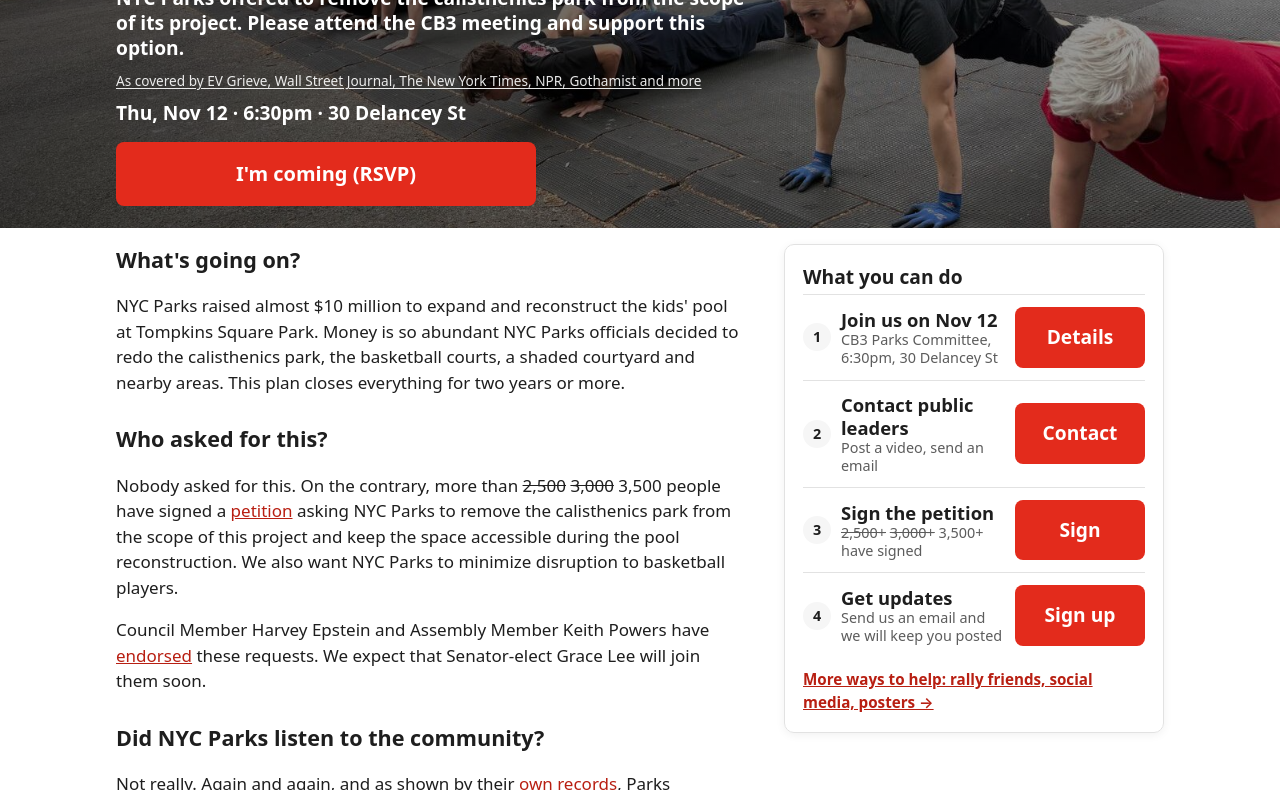
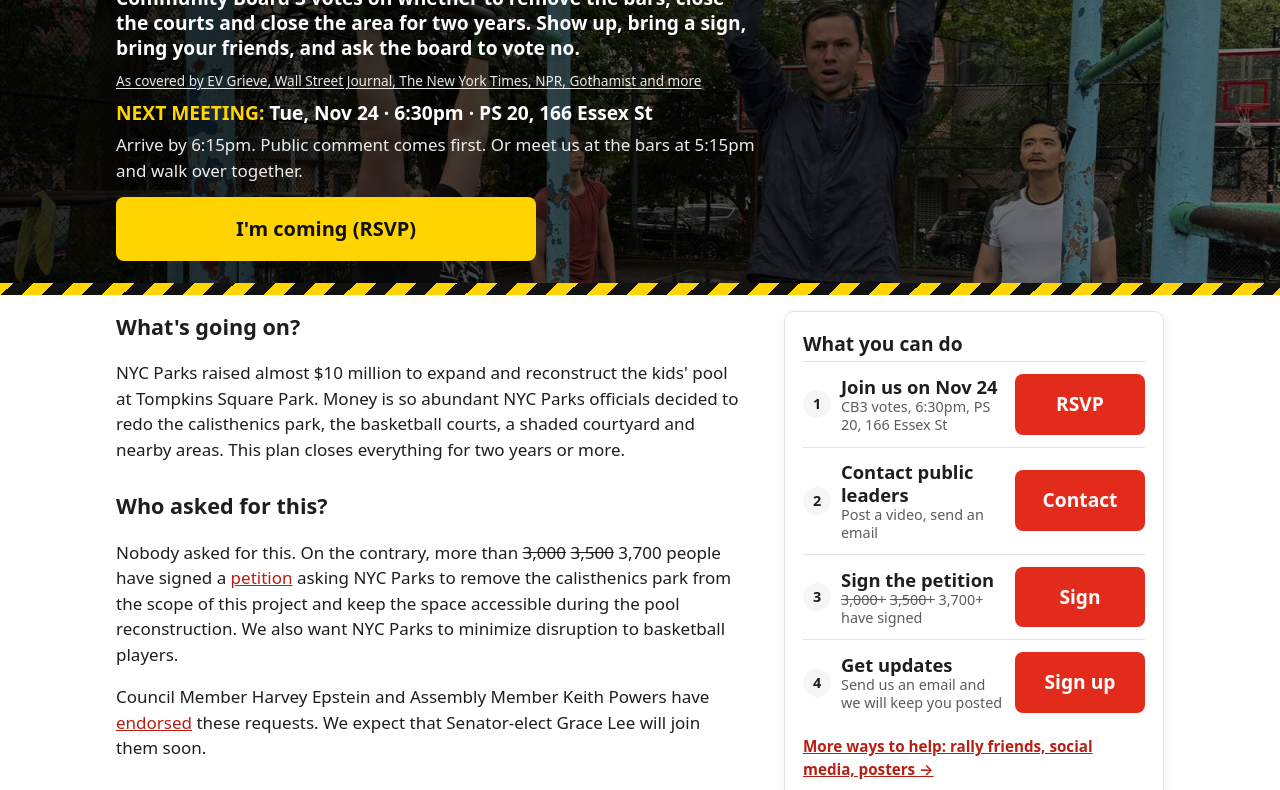
Before and after one commit to savetsp/savetsp.github.io, a plain HTML site: page index.html in a window 1280 px wide. Shown: the part 151-941 px from the top of the page. Drawn offline with Linux system fonts and the light colour scheme.

Commit message:
Nov 24: new Partiful RSVP, black and yellow hero with pull-up photo, action box step 1, petition 3,700+

```diff
--- a/index.html
+++ b/index.html
@@ -4,7 +4,7 @@
 <meta charset="utf-8">
 <meta name="viewport" content="width=device-width, initial-scale=1">
 <title>Save Tompkins Square Park</title>
-<meta name="description" content="Save the Bars. NYC Parks offered to remove the calisthenics park from the scope of its project. Please attend the CB3 meeting and support this option.">
+<meta name="description" content="Save the Bars. Community Board 3 votes Tue, Nov 24, 6:30pm, PS 20, 166 Essex St, on whether to remove the bars and close the area for two years. Join us.">
 <!-- Link previews (WhatsApp, iMessage, social media) -->
 <meta property="og:type" content="website">
 <meta property="og:url" content="https://savetsp.github.io/">
@@ -12,7 +12,7 @@
 <meta property="og:image:width" content="1200">
 <meta property="og:image:height" content="630">
 <meta property="og:title" content="Save the Bars">
-<meta property="og:description" content="NYC Parks offered to remove the calisthenics park from the scope of its project. Please attend the CB3 meeting and support this option.">
+<meta property="og:description" content="Community Board 3 votes Tue, Nov 24, 6:30pm, PS 20, 166 Essex St, on whether to remove the bars and close the area for two years. Join us.">
 <meta name="twitter:card" content="summary_large_image">
 <link rel="stylesheet" href="style.css?v=1022d">
 <style>
@@ -46,20 +46,28 @@
     .tdot:not(.inl) { width: 9px; height: 9px; margin-left: -4.5px; top: 48px; border-width: 1.5px; }
   @media (max-width: 480px) { .tdot:not(.inl) { width: 9px; height: 9px; margin-left: -4.5px; top: 48px; border-width: 1.5px; } }
   .recs-list h3 { font-size: 1rem; margin: 14px 0 2px; } .recs-list ul { margin: 0 0 4px; padding-left: 20px; } .recs-list li { margin: 1px 0; font-size: .92rem; }
+  /* Nov 24 hero: pull-up photo, black and yellow like the print banner, hazard stripe at the bottom */
+  .hero.hero-nov24 { background: #111 url(img/bars-pullups.jpg) center 30% / cover no-repeat; border-bottom: 12px solid; border-image: repeating-linear-gradient(-45deg, #ffd400 0 14px, #111 14px 28px) 12; }
+  .hero.hero-nov24::before { background: linear-gradient(90deg, rgba(0,0,0,.85), rgba(0,0,0,.5)); }
+  .hero-nov24 h1 { color: #ffd400; text-transform: uppercase; letter-spacing: .5px; }
+  .hero-nov24 .next { color: #ffd400; text-transform: uppercase; }
+  .hero-nov24 .walkline { margin-top: 4px; }
+  .hero-nov24 .go.rsvp { background: #ffd400; color: #111; }
+  .hero-nov24 .go.rsvp:hover { background: #fff; }
 </style>
 </head>
 <body>
 
 <div class="topbar"><div class="wrap">Save Tompkins Square Park<nav class="topnav"><a href="faq.html">FAQ</a><a href="voices.html">Voices</a><a href="resources.html">Resources</a><a href="#press">News</a><a href="https://www.instagram.com/save.tompkins/" target="_blank" rel="noopener" class="ig-link" aria-label="Follow us on Instagram" data-goatcounter-click="instagram-nav"><svg class="ig" viewBox="0 0 24 24" width="26" height="26" aria-hidden="true"><defs><radialGradient id="iggrad-top" cx="30%" cy="107%" r="150%"><stop offset="0" stop-color="#fdf497"/><stop offset=".05" stop-color="#fdf497"/><stop offset=".45" stop-color="#fd5949"/><stop offset=".6" stop-color="#d6249f"/><stop offset=".9" stop-color="#285AEB"/></radialGradient></defs><rect width="24" height="24" rx="6" fill="url(#iggrad-top)"/><rect x="5" y="5" width="14" height="14" rx="4.2" fill="none" stroke="#fff" stroke-width="1.8"/><circle cx="12" cy="12" r="3.4" fill="none" stroke="#fff" stroke-width="1.8"/><circle cx="16.3" cy="7.7" r="1.05" fill="#fff"/></svg></a></nav></div></div>
 
-<section class="hero" id="top">
+<section class="hero hero-nov24" id="top">
   <div class="wrap">
     <h1>Save the Bars</h1>
-    <p class="tagline">NYC Parks offered to remove the calisthenics park from the scope of its project. Please attend the CB3 meeting and support this option.</p>
+    <p class="tagline">Community Board 3 votes on whether to remove the bars, close the courts and close the area for two years. Show up, bring a sign, bring your friends, and ask the board to vote no.</p>
     <p class="covered"><a href="#press">As covered by EV Grieve, Wall Street Journal, The New York Times, NPR, Gothamist and more</a></p>
-    <p class="where">Thu, Nov&nbsp;12 &middot; 6:30pm &middot; 30&nbsp;Delancey&nbsp;St</p>
-    <!-- Points to the meeting page until the Nov 12 Partiful exists. Then put the Partiful link in href and add target="_blank" rel="noopener". -->
-    <a class="go big rsvp" style="margin-top:14px" href="https://partiful.com/e/mhjINWSY548SJ4Mgb8YT" target="_blank" rel="noopener" data-goatcounter-click="partiful-nov12-hero">I'm coming (RSVP)</a>
+    <p class="where"><span class="next">Next meeting:</span> Tue, Nov&nbsp;24 &middot; 6:30pm &middot; PS&nbsp;20, 166&nbsp;Essex&nbsp;St</p>
+    <p class="walkline">Arrive by 6:15pm. Public comment comes first. Or meet us at the bars at 5:15pm and walk over together.</p>
+    <a class="go big rsvp" style="margin-top:14px" href="https://partiful.com/e/oX5YqFLY7rxELGgIoRnX?c=aRlG0w1U" target="_blank" rel="noopener" data-goatcounter-click="partiful-nov24-hero">I'm coming (RSVP)</a>
   </div>
 </section>
 
@@ -69,13 +77,13 @@
     <h2 id="act-title">What you can do</h2>
     <ol class="steps">
       <li><span class="num" aria-hidden="true">1</span>
-        <span class="label">Join us on Nov 12<small>CB3 Parks Committee, 6:30pm, 30 Delancey St</small></span>
-        <a class="go" href="meeting.html" aria-label="Details for the Nov 12 committee meeting">Details</a></li>
+        <span class="label">Join us on Nov 24<small>CB3 votes, 6:30pm, PS 20, 166 Essex St</small></span>
+        <a class="go" href="https://partiful.com/e/oX5YqFLY7rxELGgIoRnX?c=aRlG0w1U" target="_blank" rel="noopener" aria-label="RSVP for the Nov 24 Community Board 3 meeting" data-goatcounter-click="partiful-nov24-step">RSVP</a></li>
       <li><span class="num" aria-hidden="true">2</span>
         <span class="label">Contact public leaders<small>Post a video, send an email</small></span>
         <a class="go" href="contact.html" aria-label="Post a video and contact public leaders" data-goatcounter-click="contact-page">Contact</a></li>
       <li><span class="num" aria-hidden="true">3</span>
-        <span class="label">Sign the petition<small><s>2,500+</s> <s>3,000+</s> 3,500+ have signed</small></span>
+        <span class="label">Sign the petition<small><s>3,000+</s> <s>3,500+</s> 3,700+ have signed</small></span>
         <a class="go" href="https://www.change.org/p/save-tompkins-square-park-s-courts-and-fitness-area" target="_blank" rel="noopener" aria-label="Sign the petition">Sign</a></li>
       <li><span class="num" aria-hidden="true">4</span>
         <span class="label">Get updates<small>Send us an email and we will keep you posted</small></span>
@@ -89,7 +97,7 @@
     <p>NYC Parks raised almost $10 million to expand and reconstruct the kids' pool at Tompkins Square Park. Money is so abundant NYC Parks officials decided to redo the calisthenics park, the basketball courts, a shaded courtyard and nearby areas. This plan closes everything for two years or more.</p>
 
     <h2>Who asked for this?</h2>
-    <p>Nobody asked for this. On the contrary, more than <s>2,500</s> <s>3,000</s> 3,500 people have signed a <a href="https://www.change.org/p/save-tompkins-square-park-s-courts-and-fitness-area" target="_blank" rel="noopener">petition</a> asking NYC Parks to remove the calisthenics park from the scope of this project and keep the space accessible during the pool reconstruction. We also want NYC Parks to minimize disruption to basketball players.</p>
+    <p>Nobody asked for this. On the contrary, more than <s>3,000</s> <s>3,500</s> 3,700 people have signed a <a href="https://www.change.org/p/save-tompkins-square-park-s-courts-and-fitness-area" target="_blank" rel="noopener">petition</a> asking NYC Parks to remove the calisthenics park from the scope of this project and keep the space accessible during the pool reconstruction. We also want NYC Parks to minimize disruption to basketball players.</p>
     <p>Council Member Harvey Epstein and Assembly Member Keith Powers have <a href="https://www.instagram.com/p/DfA9BGnJz-o/" target="_blank" rel="noopener">endorsed</a> these requests. We expect that Senator-elect Grace Lee will join them soon.</p>
 
     <h2>Did NYC Parks listen to the community?</h2>
```
Also changed, not shown: meeting.html (+1 -1 lines), img/bars-pullups.jpg (added).
